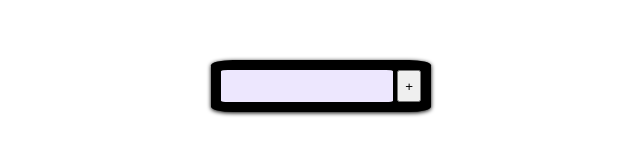
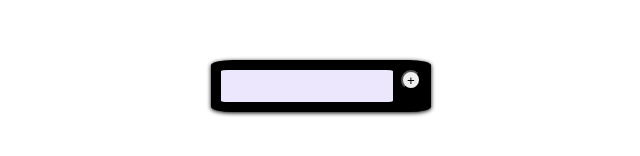
Before and after one commit to M-Java86/my-todo-list, a React (Create React App) app: page / in a window 1280 px wide. Shown: the part 314-470 px from the top of the page, without its empty margins (319-959 px from the left). Built offline with nearby package versions, Linux system fonts and the light colour scheme.

Commit message:
added .Input-wrapper button

```diff
--- a/src/App.css
+++ b/src/App.css
@@ -34,3 +34,11 @@
   height: 20px;
 
 }
+
+.Input-wrapper button {
+  width: 20px;
+  height: 20px;
+  border-radius:50%;
+  padding: 0;
+
+}
```
